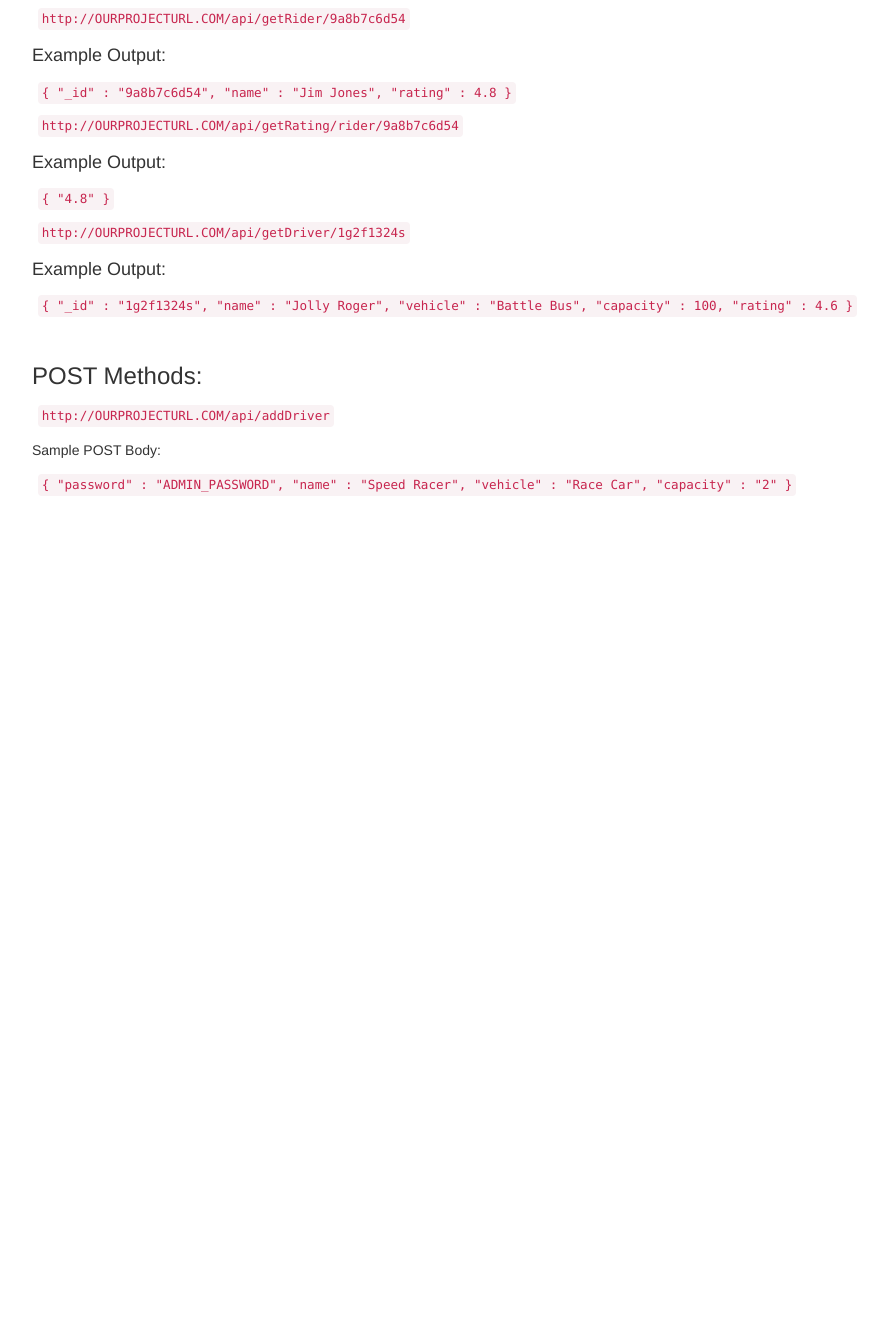
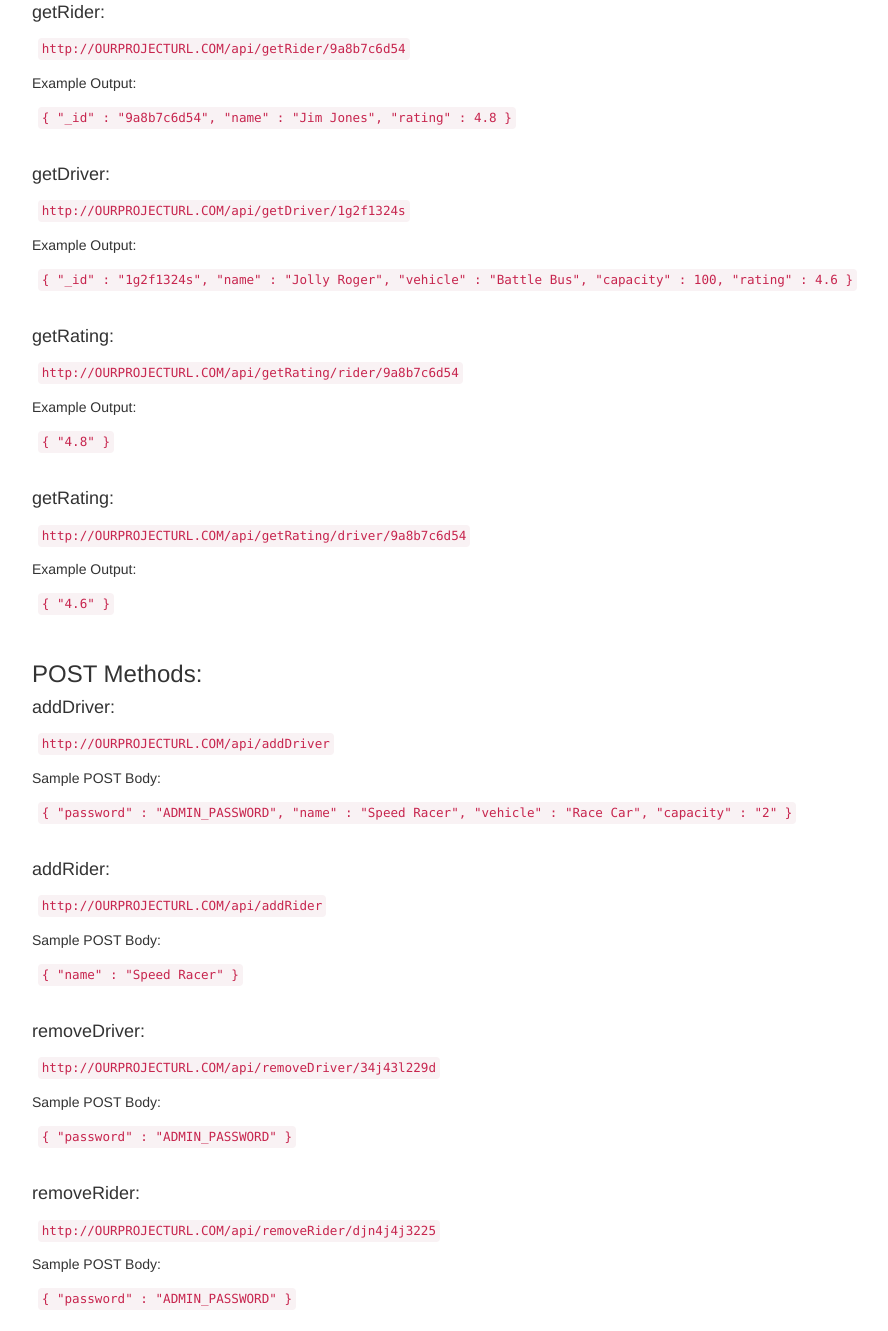
Before and after one commit to CS-3398-264/DeadpoolRepo, a website: page index.html in a window 1280 px wide. Shown: the part 169-1500 px from the top of the page, without its empty margins (32-920 px from the left). Before the commit the page ends 800 px from the top, so only its background shows below. Drawn offline with nearby package versions, Linux system fonts and the light colour scheme.

Commit message:
updated landing page/documentation

```diff
--- a/index.html
+++ b/index.html
@@ -12,8 +12,9 @@
   <h1>Welcome to nUber.</h1>
   <p>Use this page as a reference to our service's REST API.</p>
   <h3>GET Methods:</h3>
+  <h4>getRider:</h4>
   <code>http://OURPROJECTURL.COM/api/getRider/9a8b7c6d54</code>
-  <h4>Example Output:</h4>
+  <h5>Example Output:</h5>
   <code>
     {
       "_id" : "9a8b7c6d54",
@@ -22,17 +23,10 @@
     }
   </code>
   <br>
-  <code>http://OURPROJECTURL.COM/api/getRating/rider/9a8b7c6d54</code>
-  <h4>Example Output:</h4>
-  <code>
-    {
-      "4.8"
-    }
-  </code>
   <br>
-
+  <h4>getDriver:</h4>
   <code>http://OURPROJECTURL.COM/api/getDriver/1g2f1324s</code>
-  <h4>Example Output:</h4>
+  <h5>Example Output:</h5>
   <code>
     {
       "_id" : "1g2f1324s",
@@ -44,7 +38,28 @@
   </code>
   <br>
   <br>
+  <h4>getRating:</h4>
+  <code>http://OURPROJECTURL.COM/api/getRating/rider/9a8b7c6d54</code>
+  <h5>Example Output:</h5>
+  <code>
+    {
+      "4.8"
+    }
+  </code>
+  <br>
+  <br>
+  <h4>getRating:</h4>
+  <code>http://OURPROJECTURL.COM/api/getRating/driver/9a8b7c6d54</code>
+  <h5>Example Output:</h5>
+  <code>
+    {
+      "4.6"
+    }
+  </code>
+  <br>
+  <br>
   <h3>POST Methods:</h3>
+  <h4>addDriver:</h4>
   <code>http://OURPROJECTURL.COM/api/addDriver</code>
   <h5>Sample POST Body:</h5>
   <code>
@@ -55,5 +70,35 @@
       "capacity" : "2"
     }
   </code>
+  <br>
+  <br>
+  <h4>addRider:</h4>
+  <code>http://OURPROJECTURL.COM/api/addRider</code>
+  <h5>Sample POST Body:</h5>
+  <code>
+    {
+      "name" : "Speed Racer"
+    }
+  </code>
+  <br>
+  <br>
+  <h4>removeDriver:</h4>
+  <code>http://OURPROJECTURL.COM/api/removeDriver/34j43l229d</code>
+  <h5>Sample POST Body:</h5>
+  <code>
+    {
+      "password" : "ADMIN_PASSWORD"
+    }
+  </code>
+  <br>
+  <br>
+  <h4>removeRider:</h4>
+  <code>http://OURPROJECTURL.COM/api/removeRider/djn4j4j3225</code>
+  <h5>Sample POST Body:</h5>
+  <code>
+    {
+      "password" : "ADMIN_PASSWORD"
+    }
+  </code>
   </body>
 </html>
```
